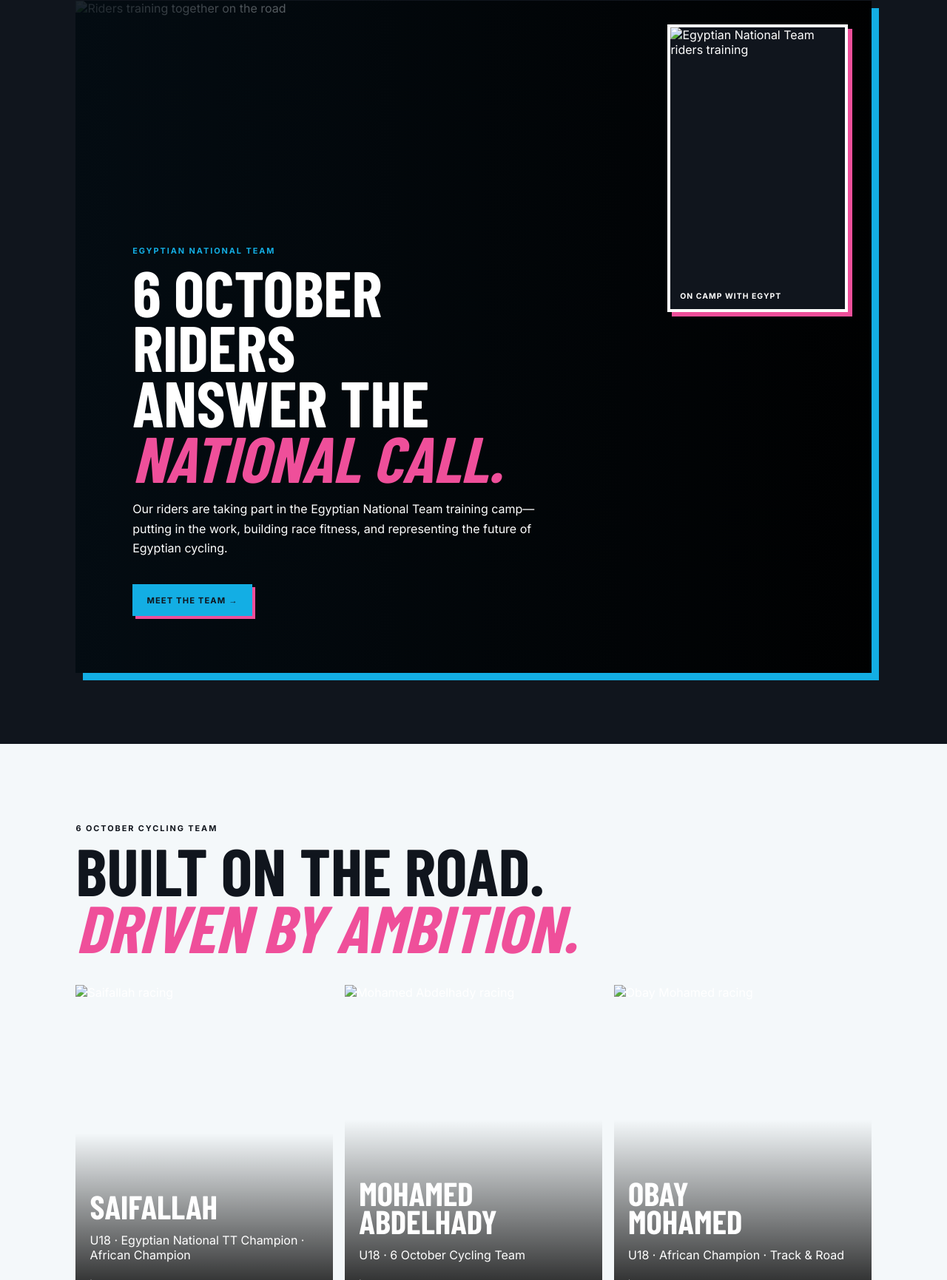
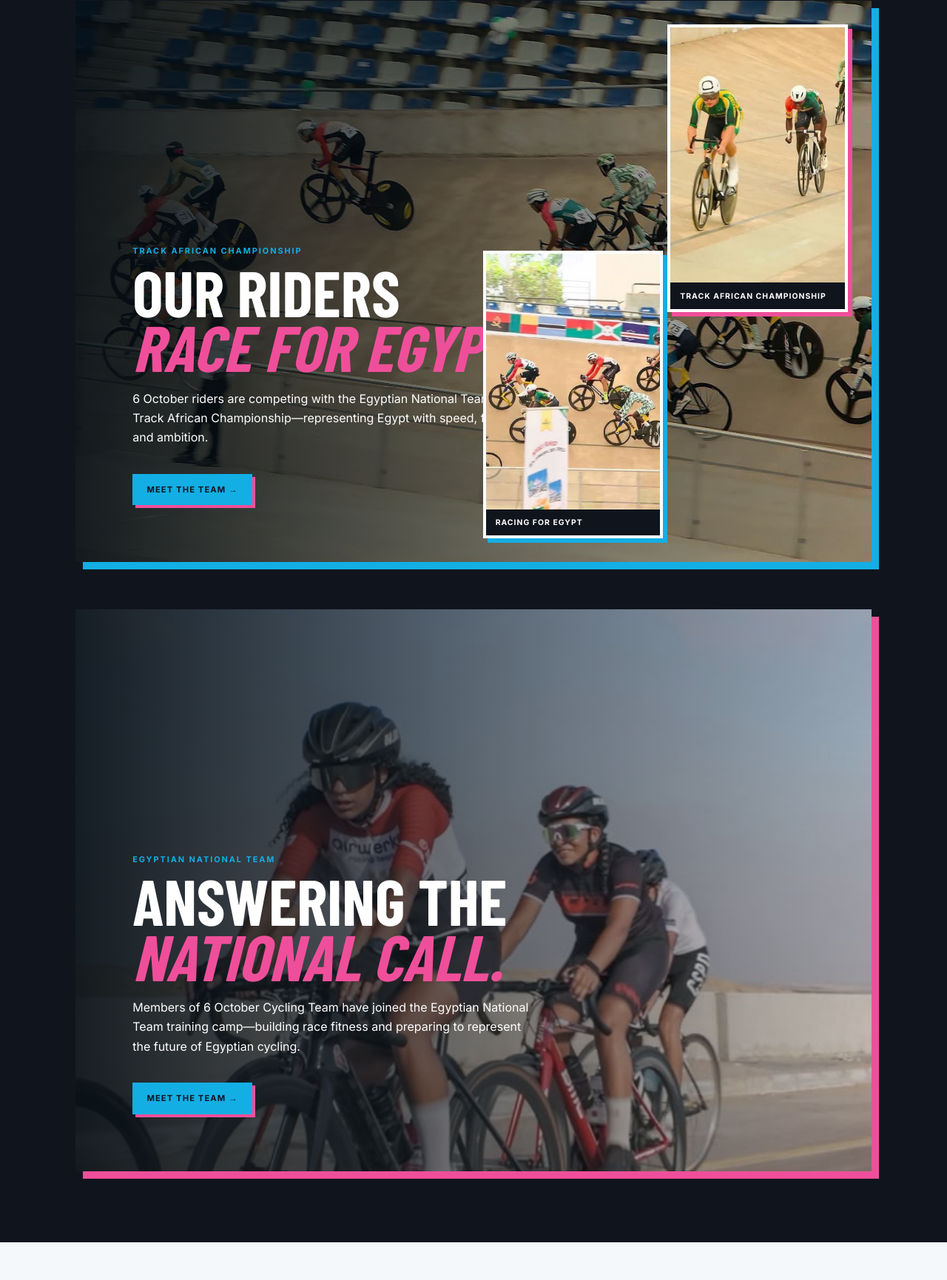
Before and after one commit to yggfuurnn-arch/6octcyclingteam, a plain HTML site: page index.html in a window 1280 px wide. Shown: the part 1069-2800 px from the top of the page at 74% size. Drawn offline with nearby package versions, Linux system fonts and the light colour scheme; a web font is replaced by a local one.

Commit message:
Add files via upload

```diff
--- a/index.html
+++ b/index.html
@@ -5,6 +5,7 @@
   <meta name="viewport" content="width=device-width,initial-scale=1">
   <title>6 October Cycling Team</title>
   <link rel="stylesheet" href="styles.css">
+  <link rel="stylesheet" href="news.css">
 </head>
 <body>
   <header class="nav">
@@ -13,30 +14,41 @@
   </header>
   <main>
     <section class="hero">
-      <img src="assets/team.jpg" alt="6 October Cycling Team">
+      <img src="assets/team.jpg" alt="6 October Cycling Team members riding together">
       <div><p class="eyebrow">6 October City &middot; Egypt</p><h1>RIDE FOR<br><em>THE DREAM.</em></h1><a class="button" href="join.html">Join the team &rarr;</a></div>
     </section>
-    <section class="news-section" aria-labelledby="camp-news-title">
+    <section class="news-section" aria-labelledby="team-news-title">
       <p class="eyebrow">Latest news</p>
-      <h2 id="camp-news-title">NATIONAL TEAM<br><em>TRAINING CAMP.</em></h2>
+      <h2 id="team-news-title">TEAM<br><em>NEWS.</em></h2>
       <article class="news-feature">
-        <img class="news-main-image" src="assets/national-camp-group.jpeg" alt="Riders training together on the road">
+        <img class="news-main-image" src="assets/track-african-1.jpg" alt="Egyptian National Team riders competing at the Track African Championship">
+        <div class="news-shade"></div>
+        <div class="news-content">
+          <p class="eyebrow">Track African Championship</p>
+          <h3>OUR RIDERS<br><em>RACE FOR EGYPT.</em></h3>
+          <p>6 October riders are competing with the Egyptian National Team at the Track African Championship&mdash;representing Egypt with speed, focus, and ambition.</p>
+          <a class="news-button" href="team.html">Meet the team &rarr;</a>
+        </div>
+        <figure class="news-inset"><img src="assets/track-african-2.jpg" alt="Track cycling action at the African Championship"><figcaption>Track African Championship</figcaption></figure>
+        <figure class="news-inset news-inset-secondary"><img src="assets/track-african-3.jpg" alt="Egyptian National Team riders on the velodrome"><figcaption>Racing for Egypt</figcaption></figure>
+      </article>
+      <article class="news-feature news-feature-secondary">
+        <img class="news-main-image" src="assets/national-team-training-camp.jpg" alt="6 October riders attending Egyptian National Team training camp">
         <div class="news-shade"></div>
         <div class="news-content">
           <p class="eyebrow">Egyptian National Team</p>
-          <h3>6 OCTOBER RIDERS<br>ANSWER THE <em>NATIONAL CALL.</em></h3>
-          <p>Our riders are taking part in the Egyptian National Team training camp—putting in the work, building race fitness, and representing the future of Egyptian cycling.</p>
+          <h3>ANSWERING THE<br><em>NATIONAL CALL.</em></h3>
+          <p>Members of 6 October Cycling Team have joined the Egyptian National Team training camp&mdash;building race fitness and preparing to represent the future of Egyptian cycling.</p>
           <a class="news-button" href="team.html">Meet the team &rarr;</a>
         </div>
-        <figure class="news-inset"><img src="assets/national-camp-egypt.jpeg" alt="Egyptian National Team riders training"><figcaption>On camp with Egypt</figcaption></figure>
       </article>
     </section>
     <section class="section">
       <p class="eyebrow">6 October cycling team</p><h2>BUILT ON THE ROAD.<br><em>DRIVEN BY AMBITION.</em></h2>
       <div class="cards">
-        <article class="card"><img src="assets/saif-road.jpg" alt="Saifallah racing"><div><h3>SAIFALLAH</h3><p>U18 &middot; Egyptian National TT Champion &middot; African Champion</p><a href="https://www.instagram.com/saifallah.alsayed/" target="_blank" rel="noopener">Instagram &#8599;</a></div></article>
-        <article class="card"><img src="assets/team.jpg" alt="Mohamed Abdelhady racing"><div><h3>MOHAMED<br>ABDELHADY</h3><p>U18 &middot; 6 October Cycling Team</p><a href="https://www.instagram.com/*.abdelhady*/?utm_source=ig_web_button_share_sheet" target="_blank" rel="noopener">Instagram &#8599;</a></div></article>
-        <article class="card"><img src="assets/obay-road.jpg" alt="Obay Mohamed racing"><div><h3>OBAY<br>MOHAMED</h3><p>U18 &middot; African Champion &middot; Track &amp; Road</p><a href="https://www.instagram.com/obay_mohamed55" target="_blank" rel="noopener">Instagram &#8599;</a></div></article>
+        <article class="card"><img src="assets/saif-road.jpg" alt="Saifallah racing"><div><h3>SAIFALLAH</h3><p>U18 &middot; Egyptian National TT Champion &middot; African Champion</p><a href="https://www.instagram.com/saifallah.alsayed?utm_source=ig_web_button_share_sheet&amp;igsh=ZDNlZDc0MzIxNw==" target="_blank" rel="noopener">Instagram &#8599;</a></div></article>
+        <article class="card"><img src="assets/mohamed-abdelhady.jpg" alt="Mohamed Abdelhady racing"><div><h3>MOHAMED<br>ABDELHADY</h3><p>U18 &middot; 6 October Cycling Team</p><a href="https://www.instagram.com/*.abdelhady*/?utm_source=ig_web_button_share_sheet" target="_blank" rel="noopener">Instagram &#8599;</a></div></article>
+        <article class="card"><img src="assets/obay-road.jpg" alt="Obay Mohamed racing"><div><h3>OBAY<br>MOHAMED</h3><p>U18 &middot; African Champion &middot; Track &amp; Road Racing</p><a href="https://www.instagram.com/obay_mohamed55?utm_source=ig_web_button_share_sheet&amp;igsh=ZDNlZDc0MzIxNw==" target="_blank" rel="noopener">Instagram &#8599;</a></div></article>
       </div>
     </section>
   </main>
--- /dev/null
+++ b/news.css
@@ -0,0 +1,3 @@
+.news-feature-secondary{margin-top:4rem;box-shadow:10px 10px 0 var(--pink)}
+.news-inset-secondary{top:auto;bottom:2rem;right:clamp(150px,22vw,300px);box-shadow:6px 6px 0 var(--blue)}
+@media(max-width:700px){.news-feature-secondary{box-shadow:6px 6px 0 var(--pink)}.news-inset-secondary{display:none}}
```
Also changed, not shown: team.html (+4 -4 lines), assets/mohamed-abdelhady.jpg (added), assets/national-camp-egypt.jpeg (added), assets/national-camp-group.jpeg (added), assets/national-team-training-camp.jpg (added), assets/obay-podium.jpg (added), assets/obay-road.jpg (added), assets/obay-track.jpg (added), assets/saif-road.jpg (added), assets/saif-track.jpg (added), assets/saif-worlds.jpg (added), assets/saifallah-track.jpg (added), assets/team.jpg (added), assets/track-african-1.jpg (added), 2 more files.
